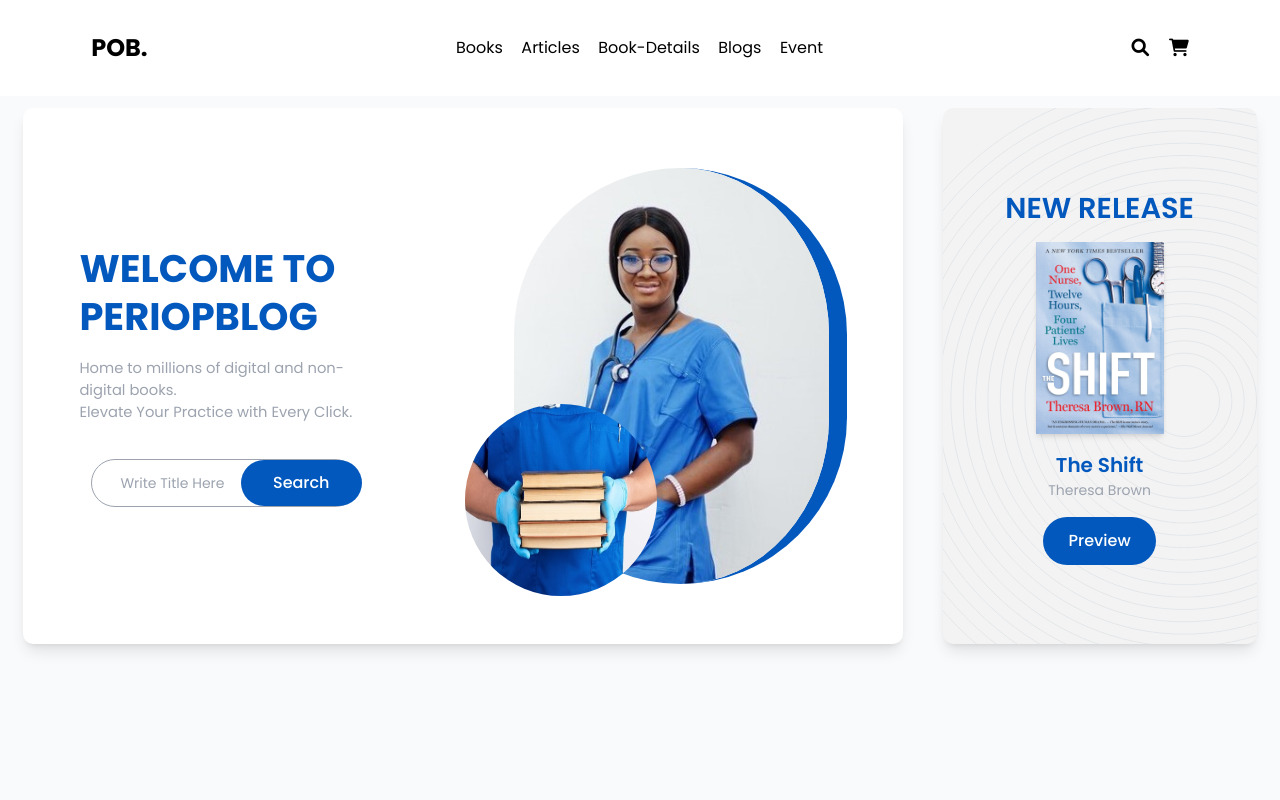
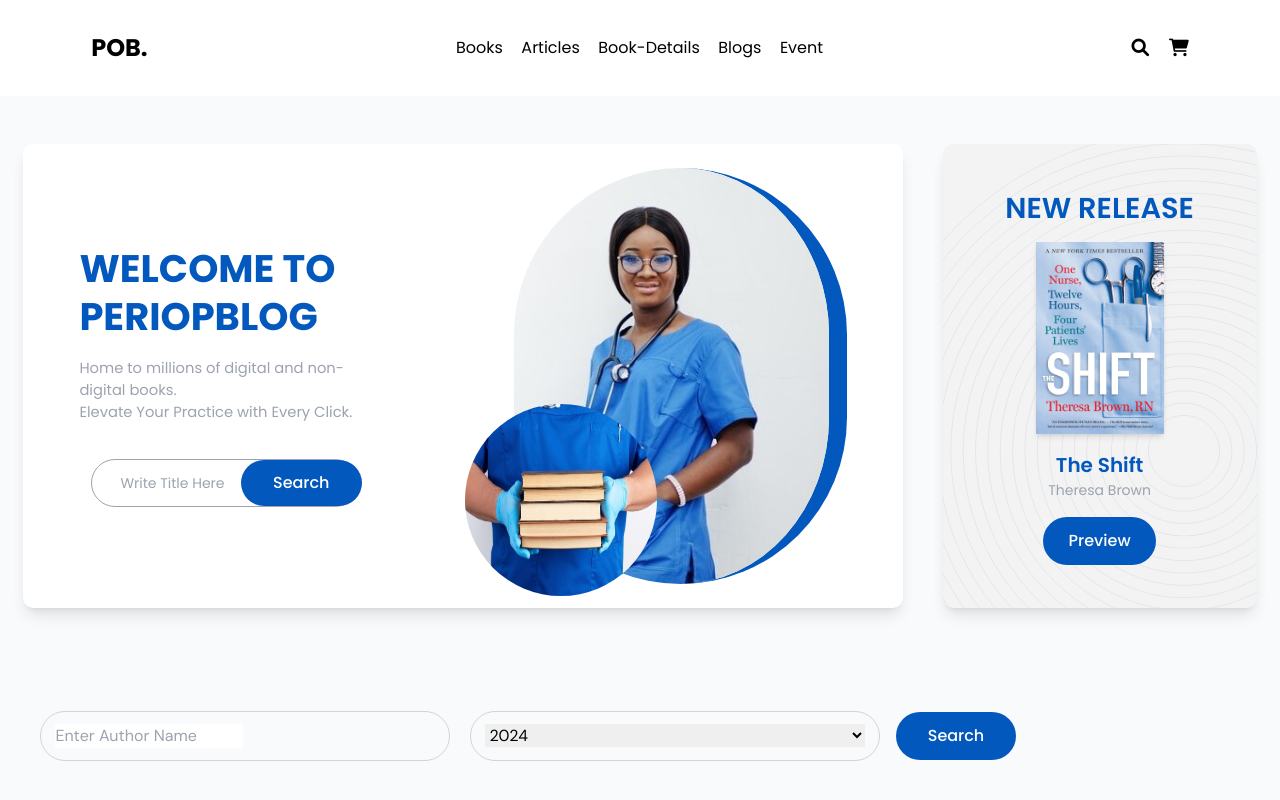
Before and after one commit to davidfayanju1/PeriOpBlog, a React (Vite) app: page / in a window 1280 px wide. Shown: the top 800 px of the page. Built offline with nearby package versions, Linux system fonts and the light colour scheme.

Commit message:
More on the inputs

```diff
--- /dev/null
+++ b/src/components/common/Input.tsx
@@ -0,0 +1,68 @@
+import React, { ChangeEvent } from "react";
+
+interface SelectOption {
+  value: string | number;
+  label: string;
+}
+
+interface InputProps {
+  placeholder?: string;
+  label?: string;
+  handleChangeText: (value: string | number) => void;
+  value: string | number;
+  containerStyle?: string;
+  inputStyle?: string;
+  type: "text" | "select";
+  options?: SelectOption[]; // Options for select input
+}
+
+const Input: React.FC<InputProps> = ({
+  placeholder,
+  label,
+  handleChangeText,
+  value,
+  containerStyle = "",
+  inputStyle = "",
+  type,
+  options = [],
+  ...props
+}) => {
+  const handleChange = (
+    e: ChangeEvent<HTMLInputElement | HTMLSelectElement>
+  ) => {
+    handleChangeText(e.target.value);
+  };
+
+  return (
+    <div className={containerStyle}>
+      {label && (
+        <label className="block mb-2 text-sm font-medium">{label}</label>
+      )}
+      {type === "text" ? (
+        <input
+          type="text"
+          className={`outline-none border-none ${inputStyle}`}
+          placeholder={placeholder}
+          onChange={handleChange}
+          value={value}
+          {...props}
+        />
+      ) : (
+        <select
+          className={`outline-none border-none ${inputStyle}`}
+          onChange={handleChange}
+          value={value}
+          {...props}
+        >
+          {options.map((option) => (
+            <option key={option.value} value={option.value}>
+              {option.label}
+            </option>
+          ))}
+        </select>
+      )}
+    </div>
+  );
+};
+
+export default Input;
--- a/src/components/modules/home/HomeComp.tsx
+++ b/src/components/modules/home/HomeComp.tsx
@@ -1,9 +1,28 @@
 import Button from "../../common/Button";
+import Input from "../../common/Input";
+import React, { useState } from "react";
 
-const HomeComp = () => {
+interface searchState {
+  title: string;
+  author: string;
+  year: number;
+}
+
+const HomeComp: React.FC = () => {
+  const [search, setSearch] = useState<searchState>({
+    title: "",
+    author: "",
+    year: 2024,
+  });
+  const yearOptions = [
+    { value: 2023, label: "2023" },
+    { value: 2024, label: "2024" },
+    { value: 2025, label: "2025" },
+  ];
+
   return (
     <div className="bg-gray-50 min-h-screen">
-      <div className="item-container md:h-[35rem] h-[79rem] flex items-center md:flex-row flex-col justify-center gap-10 p-3 w-full">
+      <div className="item-container md:h-[35rem] h-[79rem] flex items-center md:flex-row flex-col justify-center gap-10 p-3 py-[3rem] w-full">
         <section className="section_container flex md:flex-row flex-col items-center justify-between overflow-hidden bg-white md:px-[3.5rem] py-[3rem] h-full shadow-lg rounded-[10px] md:w-[70%] w-full">
           <div className="desktop-container h-full flex flex-col justify-center">
             <h1 className="poppins-bold text-[#0358BD] mb-3 leading-tight md:w-[70%] w-full md:text-left text-center md:text-[3vw] text-[1.4rem]">
@@ -20,6 +39,7 @@ const HomeComp = () => {
                   type="text"
                   className="outline-none poppins-regular placeholder:text-[14px] bg-transparent w-full text-[16px]"
                   placeholder="Write Title Here"
+                  value={search.title}
                 />
 
                 <Button
@@ -76,6 +96,37 @@ const HomeComp = () => {
           </div>
         </section>
       </div>
+
+      <section className="section_container min-h-[10rem] w-full md:px-[2.5rem] px-[.9rem] flex items-center justify-start md:gap-4 gap-2">
+        <div className="item_container flex items-center justify-center gap-5 md:w-[70%] w-[80%]">
+          <Input
+            placeholder="Enter Author Name"
+            label=""
+            type="text"
+            handleChangeText={() => console.log("Ok")}
+            value={search.author}
+            containerStyle="border-solid border-gray-300 border-[1px] rounded-full px-[.9rem] w-full py-3"
+            inputStyle="text-[16px]"
+          />
+          <Input
+            type="select"
+            placeholder="Enter Year"
+            label=""
+            handleChangeText={() => console.log("Ok")}
+            value={search.year}
+            containerStyle="border-solid border-gray-300 border-[1px] rounded-full px-[.9rem] w-full py-3"
+            options={yearOptions}
+            inputStyle="text-[16px] w-full"
+          />
+        </div>
+        <div className="button_container md:w-[10%] w-[20%]">
+          <Button
+            title="Search"
+            buttonStyle="bg-[#0358BD] text-white poppins-medium rounded-full h-[3rem] w-full"
+            onPress={() => console.log("Ok")}
+          />
+        </div>
+      </section>
     </div>
   );
 };
```
